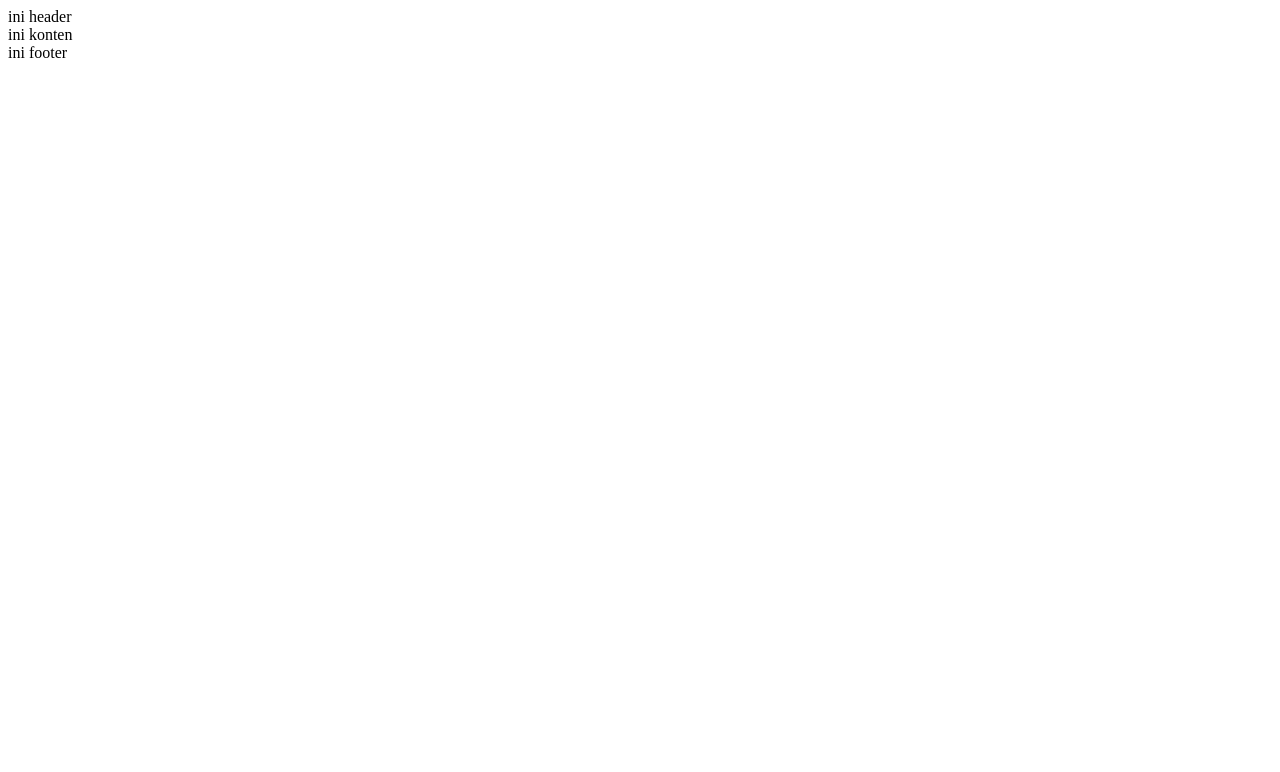
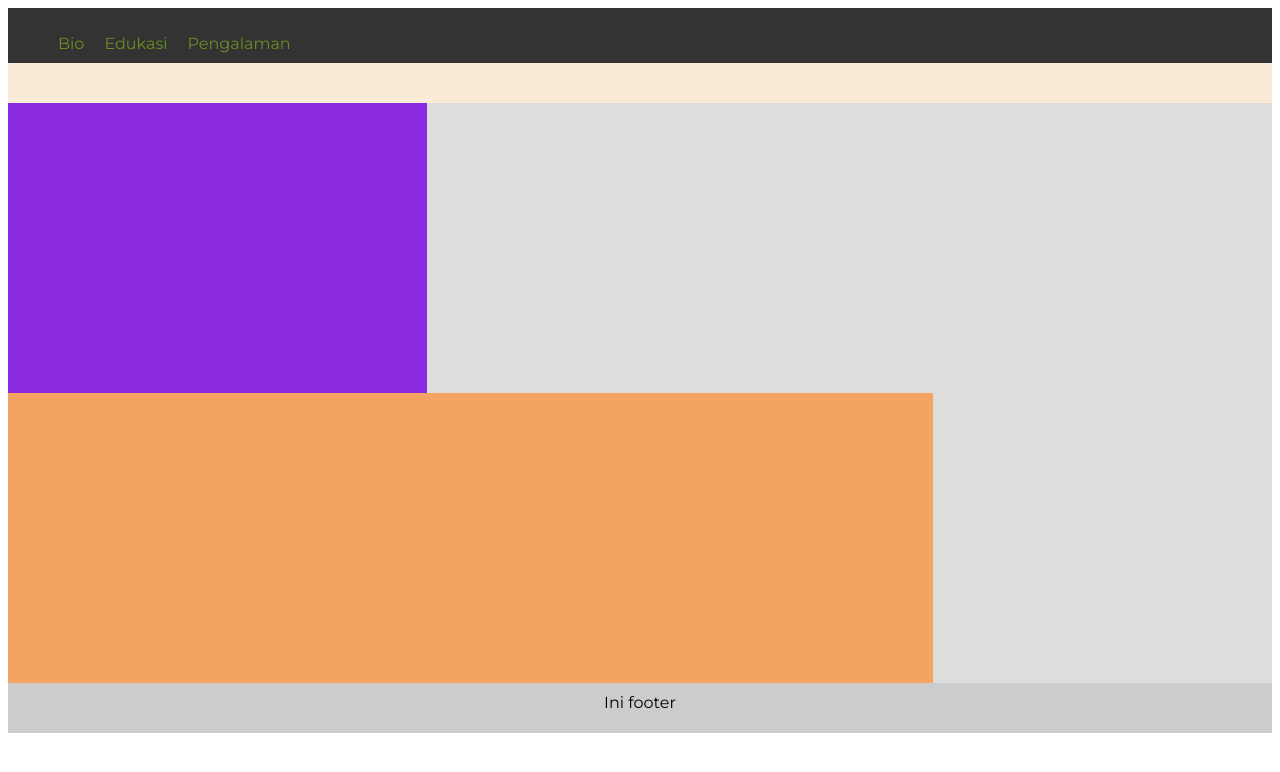
Before and after one commit to isaljob/LearnDicoding, a plain HTML site: page tugas-submission/index.html in a window 1280 px wide. Drawn offline with Linux system fonts and the light colour scheme.

Commit message:
sumbission draft

```diff
--- a/tugas-submission/index.html
+++ b/tugas-submission/index.html
@@ -2,21 +2,38 @@
 <html>
     <head>
         <meta charset="utf-8">
+        <meta name="viewport" content="width=device-width, initial-scale=1">
         <title>Bio - Faishal Fawwaz</title>
         <link rel="stylesheet" href="style.css">
+        <link href="https://fonts.googleapis.com/css?family=Montserrat&display=swap" rel="stylesheet">
     </head>
     <body>
         <div class="container">
-            <div class="header">
-                ini header
+            <div class="navigasi">
+                <ul>
+                    <li>Bio</li>
+                    <li>Edukasi</li>
+                    <li>Pengalaman</li>
+                </ul>
             </div>
 
+            <div class="header"></div>
+
             <div class="contents">
-                ini konten
+                <div class="bagian-kiri">
+                    <p class="teks">
+                        Lorem ipsum dolor sit amet, consectetur adipiscing elit, sed do eiusmod tempor incididunt ut labore et dolore magna aliqua. Ut enim ad minim veniam, quis nostrud exercitation ullamco laboris nisi ut aliquip ex ea commodo consequat. Duis aute irure dolor in reprehenderit in voluptate velit esse cillum dolore eu fugiat nulla pariatur. Excepteur sint occaecat cupidatat non proident, sunt in culpa qui officia deserunt mollit anim id est laborum.
+                    </p>
+                </div>
+                <div class="bagian-kanan">
+                    <p class="teks">
+                        Lorem ipsum dolor sit amet, consectetur adipiscing elit, sed do eiusmod tempor incididunt ut labore et dolore magna aliqua. Ut enim ad minim veniam, quis nostrud exercitation ullamco laboris nisi ut aliquip ex ea commodo consequat. Duis aute irure dolor in reprehenderit in voluptate velit esse cillum dolore eu fugiat nulla pariatur. Excepteur sint occaecat cupidatat non proident, sunt in culpa qui officia deserunt mollit anim id est laborum.
+                    </p>
+                </div>
             </div>
 
             <div class="footer">
-                ini footer
+                Ini footer
             </div>
         </div>
     </body>
--- a/tugas-submission/style.css
+++ b/tugas-submission/style.css
@@ -0,0 +1,71 @@
+* {
+    font-family: 'Montserrat', sans-serif;
+}
+
+.teks {
+    font-size: 0vw;
+}
+.container {
+    background-color: aquamarine;
+    width: 100%;
+    min-height: 500px;
+}
+
+/* The navbar container */
+.navigasi {
+    background-color: #333;
+    overflow: hidden;
+}
+
+.navigasi li {
+    float: left;
+    display: block;
+    color: olivedrab    ;
+    text-align: center;
+    padding: 10px 10px 10px 10px;
+    text-decoration: none;
+}
+
+.navigasi li:hover {
+    background-color: olivedrab;
+    color: white;
+}
+
+.header {
+    background-color: antiquewhite;
+    width: auto;
+    height: 40px;
+}
+
+.footer {
+    background-color: #ccc;
+    min-height: 30px;
+    padding: 10px;
+    text-align: center;
+}
+
+.contents {
+    background-color: #ddd;
+    width: 100%;
+    min-height: 500px;
+    overflow: auto;
+    display: table;
+    content: "";
+    clear: both;
+}
+
+.bagian-kiri {
+    width: 30%;
+    min-height: 250px;
+    background-color: blueviolet;
+    padding: 20px;
+    display: inline-block;
+}
+
+.bagian-kanan {
+    width: 70%;
+    min-height: 250px;
+    background-color: sandybrown;
+    padding: 20px;
+    display: inline-block;
+}
```
